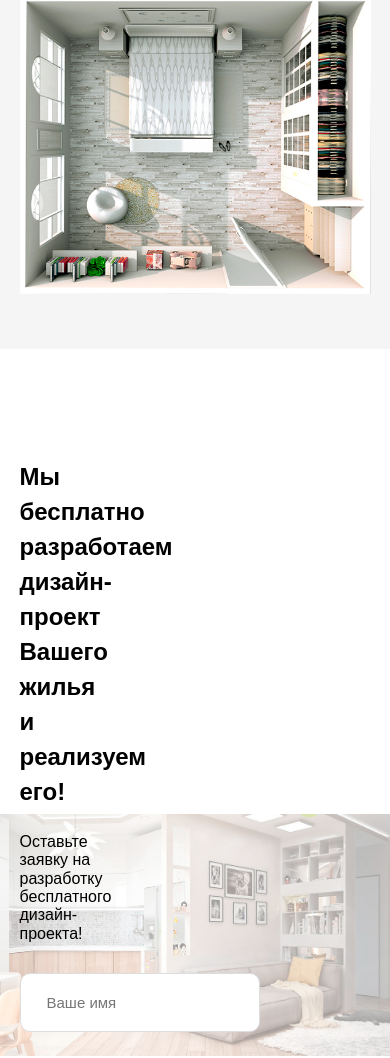
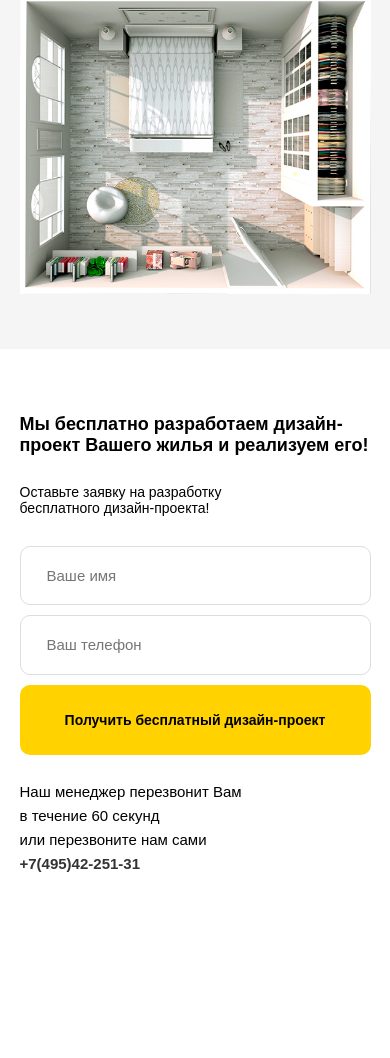
Before and after one commit to nepricasaemo/repair, a plain HTML site: page index.html in a window 390 px wide. Shown: the part 487-1545 px from the top of the page. After the commit the page ends 1418 px from the top, so only its background shows below. Drawn offline with Linux system fonts and the light colour scheme.

Commit message:
сверстан экран offer, сделан адаптив для 3 экранов

```diff
--- a/index.html
+++ b/index.html
@@ -86,7 +86,7 @@
                 <!-- /.form offer__form -->
                 <div class="comment offer__comment">
                     <span class="section-comment offer__text">Наш менеджер перезвонит Вам в течение 60 секунд</span>
-                    <span class="section-comment offer__text offer__text2">или перезвоните нам сами
+                    <span class="section-comment offer__text">или перезвоните нам сами
                         <a href="tel:+74954225131" class="offer__phone">+7(495)42-251-31</a>
                     </span>
 
--- a/sass/blocks/_hero.sass
+++ b/sass/blocks/_hero.sass
@@ -5,7 +5,7 @@
     display: flex
   &-text
     flex-basis: 45%
-    padding-right: 120px
+    padding-right: 100px
     &__title
       font-size: 32px
       line-height: 55px
--- a/sass/blocks/_offer.sass
+++ b/sass/blocks/_offer.sass
@@ -3,13 +3,14 @@
   background-size: contain
   background-position: center right
   position: relative
-  ::before
+  &::before
     content: ""
     width: 50%
     height: 100%
     position: absolute
     top: 0
     left: 0
+    background-color: #fff
   &-block
     width: 50%
     padding-right: 90px
@@ -44,3 +45,37 @@
     font-weight: 700
     font-size: 15px
     color: $text-color
+@media (max-width: 1200px)
+  .offer
+    background-size: cover
+    &__input
+      width: 100%
+      margin-bottom: 10px
+    &__button
+      font-size: 13px
+@media (max-width: 768px)
+  .offer
+    background: #ffffff
+    &-block
+      width: 100%
+      padding-right: 0
+@media (max-width: 425px)
+  .offer
+    &__title
+      font-size: 18px
+      margin-bottom: 27px
+      line-height: 1.2
+    &__subtitle
+      font-size: 14px
+      margin-bottom: 30px
+    &__button
+      font-size: 14px
+      font-weight: 700
+      line-height: 18px
+      text-align: center
+    &__comment
+      display: flex
+      flex-direction: column
+  .section
+    padding-top: 50px
+    padding-bottom: 55px
```
Also changed, not shown: repair/css/style.css, 1 other file.
